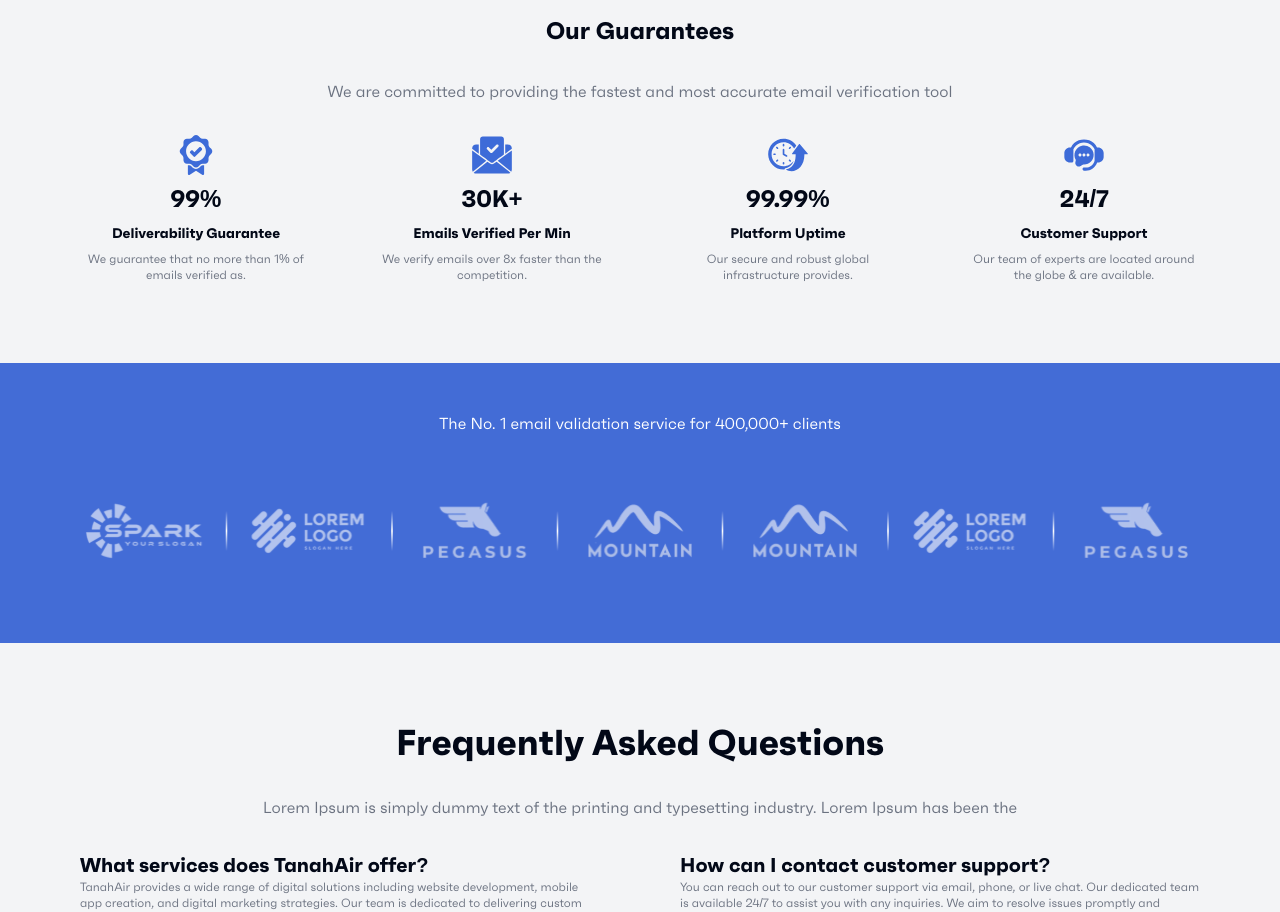
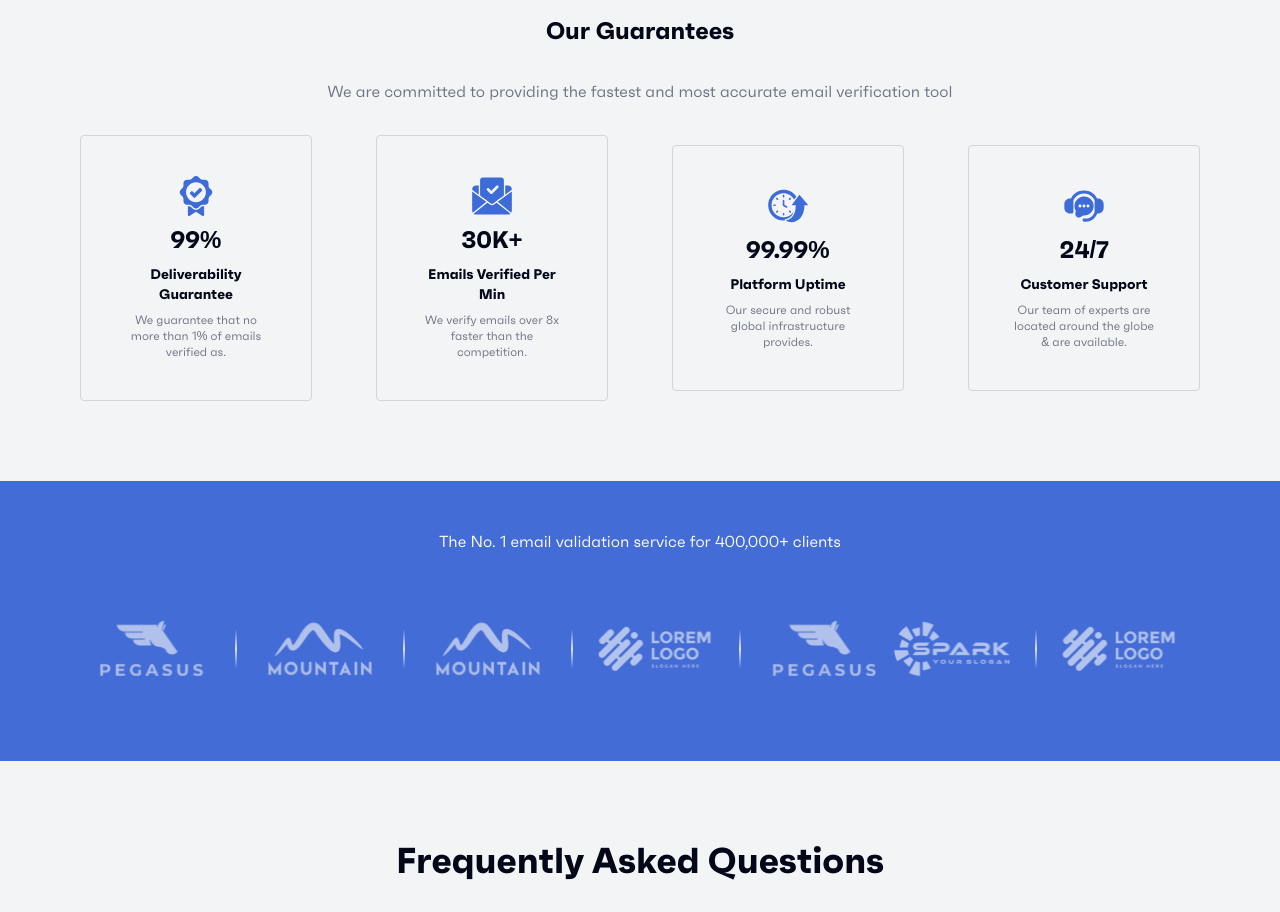
Before and after one commit to ahmad-saqi/truemail, a React (Vite) app: page / in a window 1280 px wide. Shown: the part 3020-3932 px from the top of the page. Built offline with nearby package versions, Linux system fonts and the light colour scheme; no server answers.

Commit message:
Guarantees and testimoniles section
Guarantees section conver it into cards and install marquee package and apply on testimoniles section

```diff
--- a/package.json
+++ b/package.json
@@ -27,6 +27,7 @@
     "postcss": "^8.4.49",
     "react": "^18.3.1",
     "react-dom": "^18.3.1",
+    "react-fast-marquee": "^1.6.5",
     "react-icons": "^5.5.0",
     "react-redux": "^9.1.2",
     "react-router-dom": "^7.0.2",
--- a/src/components/landing/guarantees.tsx
+++ b/src/components/landing/guarantees.tsx
@@ -12,7 +12,7 @@ const Guarantees = () => {
         verification tool
       </p>
       <div className="grid w-full grid-cols-2 items-center justify-between gap-16 lg:grid-cols-4">
-        <div className="flex flex-col items-center justify-center gap-2">
+        <div className="flex flex-col items-center justify-center gap-2 rounded hover:cursor-pointer hover:shadow-xl duration-300 border p-10 border-gray-300">
           <img src={G1} alt="" className="size-10" />
           <h1 className="text-center text-2xl font-bold">99%</h1>
           <h2 className="text-center text-sm font-semibold">
@@ -22,7 +22,7 @@ const Guarantees = () => {
             We guarantee that no more than 1% of emails verified as.
           </p>
         </div>
-        <div className="flex flex-col items-center justify-center gap-2">
+        <div className="flex flex-col items-center justify-center gap-2 rounded hover:cursor-pointer hover:shadow-xl duration-300 border p-10 border-gray-300">
           <img src={G2} alt="" className="size-10" />
           <h1 className="text-center text-2xl font-bold">30K+</h1>
           <h2 className="text-center text-sm font-semibold">
@@ -32,7 +32,7 @@ const Guarantees = () => {
             We verify emails over 8x faster than the competition.
           </p>
         </div>
-        <div className="flex flex-col items-center justify-center gap-2">
+        <div className="flex flex-col items-center justify-center gap-2 rounded hover:cursor-pointer hover:shadow-xl duration-300 border p-10 border-gray-300">
           <img src={G3} alt="" className="size-10" />
           <h1 className="text-center text-2xl font-bold">99.99%</h1>
           <h2 className="text-center text-sm font-semibold">Platform Uptime</h2>
@@ -40,7 +40,7 @@ const Guarantees = () => {
             Our secure and robust global infrastructure provides.{" "}
           </p>
         </div>
-        <div className="flex flex-col items-center justify-center gap-2">
+        <div className="flex flex-col items-center justify-center gap-2 rounded hover:cursor-pointer hover:shadow-xl duration-300 border p-10 border-gray-300">
           <img src={G4} alt="" className="size-10" />
           <h1 className="text-center text-2xl font-bold">24/7</h1>
           <h2 className="text-center text-sm font-semibold">
--- a/src/components/landing/services.tsx
+++ b/src/components/landing/services.tsx
@@ -1,3 +1,4 @@
+import Marquee from "react-fast-marquee";
 import Line from "../../assets/img/pricing.svg";
 import Service1 from "../../assets/img/service1.svg";
 import Service2 from "../../assets/img/service2.svg";
@@ -16,6 +17,7 @@ const Services = () => {
       <p className="text-center text-white">
         The No. 1 email validation service for 400,000+ clients
       </p>
+      <Marquee autoFill pauseOnHover>
       <div className="flex w-full items-center justify-between">
         <img src={Service1} alt="" className="size-10 lg:size-32" />
         <img src={Line} alt="" className="size-10" />
@@ -31,6 +33,7 @@ const Services = () => {
         <img src={Line} alt="" className="size-10" />
         <img src={Service7} alt="" className="size-10 lg:size-32" />
       </div>
+      </Marquee>
     </div>
   );
 };
```
Also changed, not shown: 1 other file (tests, documents, lock files or other folders).
